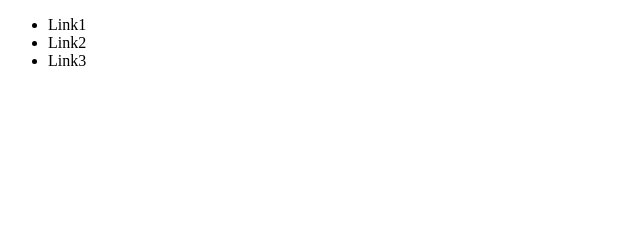
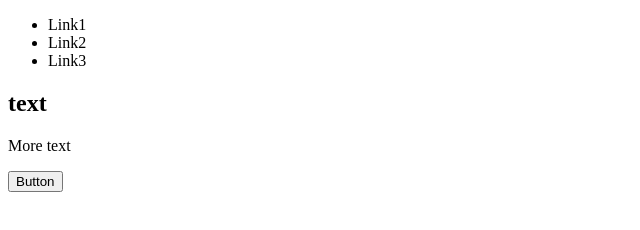
Before and after one commit to ReN-FL/landing-page, a plain HTML site: page index.html in a window 1280 px wide. Shown: the whole page, without its empty margins (0-640 px from the left). Drawn offline with Linux system fonts and the light colour scheme.

Commit message:
Add temporary text to header section

```diff
--- a/index.html
+++ b/index.html
@@ -16,7 +16,11 @@
     </nav>
     <section class="header">
       <div class="header-container">
-        <div></div>
+        <div>
+          <h1>text</h1>
+          <p>More text</p>
+          <button>Button</button>
+        </div>
         <div><img src=""></div>
       </div>
     </section>
```
